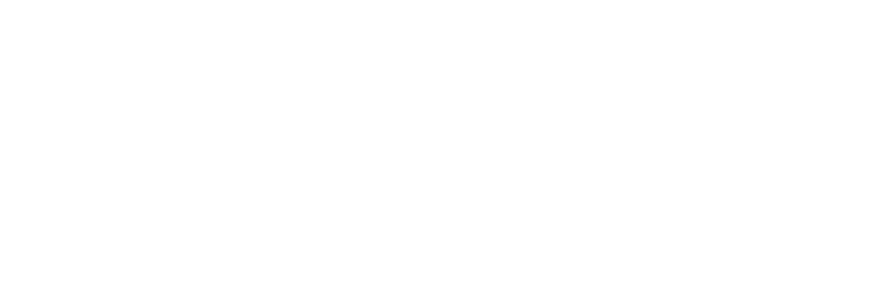
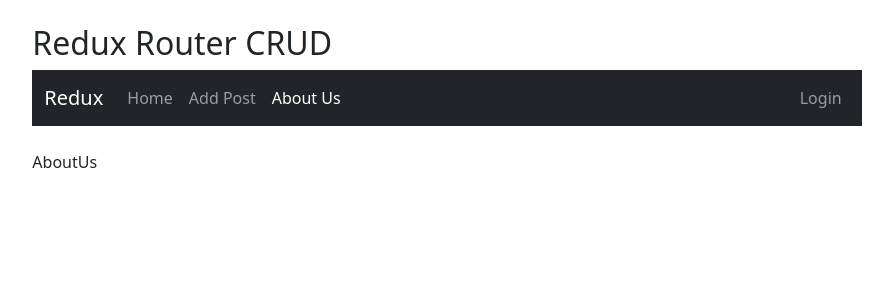
Before and after one commit to ESSOUFIO/Redux-Router-CRUD, a React (Create React App) app: page /about-us in a window 1280 px wide. Shown: the top 300 px of the page, without its empty margins (193-1086 px from the left). Built offline with nearby package versions, Linux system fonts and the light colour scheme.

Commit message:
Create header, pages, table

```diff
--- a/package.json
+++ b/package.json
@@ -12,6 +12,7 @@
     "react-bootstrap": "^2.7.2",
     "react-dom": "^18.2.0",
     "react-redux": "^8.0.5",
+    "react-router-bootstrap": "^0.26.2",
     "react-router-dom": "^6.8.1",
     "react-scripts": "5.0.1",
     "web-vitals": "^2.1.4"
--- /dev/null
+++ b/src/components/Header.jsx
@@ -0,0 +1,35 @@
+import { Nav, Container, Navbar } from "react-bootstrap";
+import { LinkContainer } from "react-router-bootstrap";
+
+const Header = () => {
+  return (
+    <div className="my-4">
+      <h2>Redux Router CRUD</h2>
+      <Navbar bg="dark" variant="dark">
+        <Container>
+          <Navbar.Brand href="">Redux</Navbar.Brand>
+          <Nav className="me-auto">
+            <LinkContainer to="/">
+              <Nav.Link>Home</Nav.Link>
+            </LinkContainer>
+
+            <LinkContainer to="post/add">
+              <Nav.Link>Add Post</Nav.Link>
+            </LinkContainer>
+
+            <LinkContainer to="about-us">
+              <Nav.Link>About Us</Nav.Link>
+            </LinkContainer>
+          </Nav>
+          <Nav>
+            <LinkContainer to="login" className="ms-auto">
+              <Nav.Link>Login</Nav.Link>
+            </LinkContainer>
+          </Nav>
+        </Container>
+      </Navbar>
+    </div>
+  );
+};
+
+export default Header;
--- a/src/index.js
+++ b/src/index.js
@@ -1,13 +1,32 @@
 import React from "react";
 import ReactDOM from "react-dom/client";
 import "./index.css";
-import App from "./App";
 import reportWebVitals from "./reportWebVitals";
+import { createBrowserRouter, RouterProvider } from "react-router-dom";
+import "bootstrap/dist/css/bootstrap.min.css";
+import RootLayout from "./pages/RootLayout";
+import ErrorPage from "./pages/ErrorPage";
+import AddPost from "./pages/AddPost";
+import AboutUs from "./pages/AboutUs";
+
+const router = createBrowserRouter([
+  {
+    path: "/",
+    element: <RootLayout />,
+    errorElement: <ErrorPage />,
+    children: [
+      {
+        path: "post/add",
+        element: <AddPost />,
+      },
+      {
+        path: "about-us",
+        element: <AboutUs />,
+      },
+    ],
+  },
+]);
 
 const root = ReactDOM.createRoot(document.getElementById("root"));
-root.render(
-  <React.StrictMode>
-    <App />
-  </React.StrictMode>
-);
+root.render(<RouterProvider router={router} />);
 reportWebVitals();
--- /dev/null
+++ b/src/pages/AboutUs.jsx
@@ -0,0 +1,7 @@
+import React from "react";
+
+const AboutUs = () => {
+  return <div>AboutUs</div>;
+};
+
+export default AboutUs;
--- /dev/null
+++ b/src/pages/AddPost.jsx
@@ -0,0 +1,7 @@
+import React from "react";
+
+const AddPost = () => {
+  return <div>AddPost</div>;
+};
+
+export default AddPost;
--- /dev/null
+++ b/src/pages/ErrorPage.jsx
@@ -0,0 +1,7 @@
+import React from "react";
+
+const ErrorPage = () => {
+  return <div>ErrorPage</div>;
+};
+
+export default ErrorPage;
--- a/src/pages/RootLayout.jsx
+++ b/src/pages/RootLayout.jsx
@@ -1,7 +1,16 @@
-import React from "react";
+import { Container } from "react-bootstrap";
+import { Outlet } from "react-router-dom";
+import Header from "../components/Header";
 
 const RootLayout = () => {
-  return <div>RootLayout</div>;
+  return (
+    <>
+      <Container className="col-8">
+        <Header />
+        <Outlet />
+      </Container>
+    </>
+  );
 };
 
 export default RootLayout;
```
Also changed, not shown: src/components/Post/PostList.jsx (added, +41 -0 lines), src/pages/Auth.jsx (added, +7 -0 lines), 1 other file (tests, documents, lock files or other folders).
